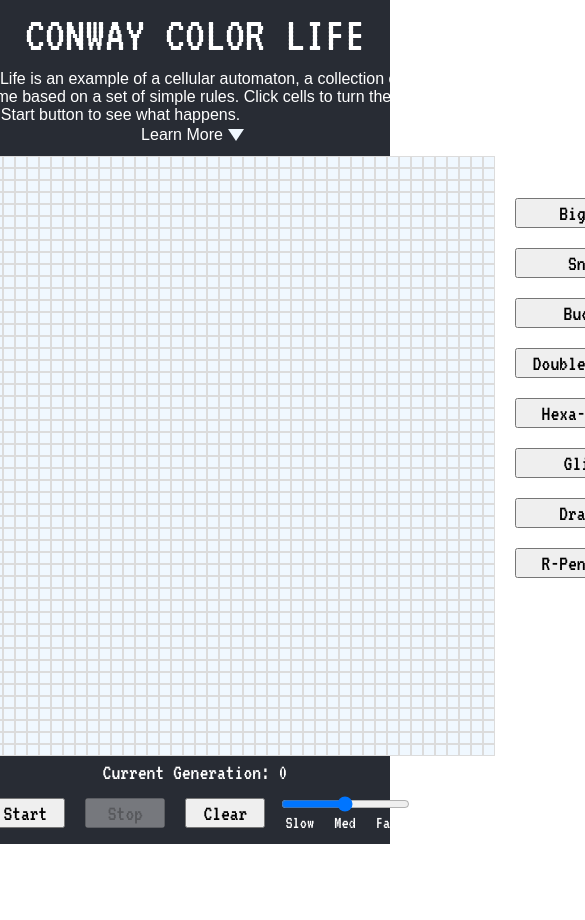
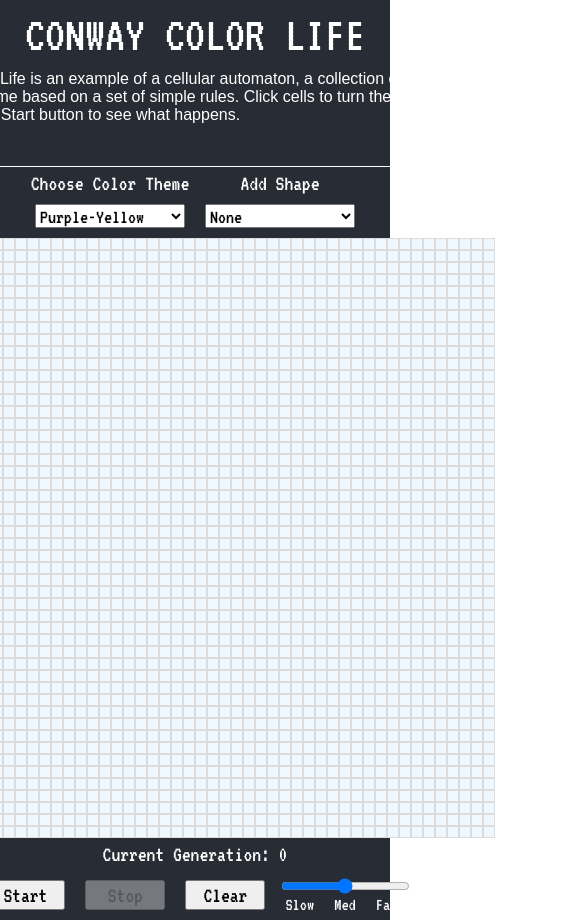
Before and after one commit to mklewandowski/conway-color-life, a React (Create React App) app: page / in a window 390 px wide. Shown: the top 920 px of the page, 585 px wide, since content can reach past the window. Before the commit the page ends 844 px from the top, so only its background shows below. Built offline with nearby package versions, Linux system fonts and the light colour scheme.

Commit message:
Update layout to work better on phones, move theme and shape buttons above playfield grid

```diff
--- a/src/app-header.css
+++ b/src/app-header.css
@@ -18,8 +18,9 @@
   display: flex;
   flex-direction: row;
   align-items: center;
-  justify-content: center;
+  justify-content: left;
   cursor: pointer;
+  margin-top: 5px;
 }
 
 .icon {
--- a/src/app.css
+++ b/src/app.css
@@ -56,6 +56,27 @@
   cursor: pointer;
 }
 
+.divider {
+  background-color: white;
+  width: 600px;
+  height: 1px;
+  margin: 5px 0 5px 0;
+}
+
+.options-container {
+  font-size: 22px;
+  display: flex;
+  justify-content: center;
+  align-items: center;
+}
+
+.select {
+  margin: 10px;
+  width: 150px;
+  font-size: 20px;
+  font-family: 'VT323', monospace;
+}
+
 .grid {
   display: flex;
   flex-wrap: wrap;
--- a/src/app.tsx
+++ b/src/app.tsx
@@ -13,6 +13,7 @@ function App() {
   const [isRunning, setIsRunning] = useState(false);
   const [currentColor, setCurrentColor] = useState(0);
   const [currentSpeed, setCurrentSpeed] = useState(1);
+  const [startShape, setStartShape] = useState("None");
   const [generation, setGeneration] = useState(0);
   const [gridCells, setGridCells] = useState(Array.from({length: rows * cols}, (v, i) => initialDeadCell));
 
@@ -77,16 +78,39 @@ function App() {
     setCurrentSpeed(event.target.value);
   }
 
+  const handleThemeChange = (event: any) => {
+    setCurrentColor(event.target.value);
+  }
+
+  const handleShapeChange = (event: any) => {
+    setShape(event.target.value);
+    setStartShape(event.target.value);
+  }
+
+
   return (
     <div className="App">
       <Header />
+      <div className="divider" />
+      <div className="options-container">
+        <div className="vertical-container">
+          <div>Choose Color Theme</div>
+          <select className="select" name="selectThemeList" id="selectThemeList" value={currentColor} onChange={handleThemeChange}>
+            { colorThemes.map((theme, i) =>
+                <option key={`theme-${i}`} value={i}>{theme.name}</option>
+            )}
+          </select>
+        </div>
+        <div className="vertical-container">
+          <div>Add Shape</div>
+          <select className="select" name="selectShapeList" id="selectShapeList" value={startShape} onChange={handleShapeChange}>
+            { shapes.map((shape, i) =>
+                <option key={`shape-${i}`} value={shape.name}>{shape.name}</option>
+            )}
+          </select>
+        </div>
+      </div>
       <div className="grid-container">
-        <div className="themes">
-          Choose Color Theme
-          { colorThemes.map((theme, i) =>
-              <button key={`theme-${i}`} onClick={() => setCurrentColor(i)}>{theme.name}</button>
-          )}
-        </div>
         <div className="grid">
           { gridCells.map((cell, i) =>
             <GridCell
@@ -96,12 +120,6 @@ function App() {
               isRunning={isRunning}
               color={cell.state === 0 ? "aliceblue" : colorThemes[currentColor].colors[cell.age]}
             />
-          )}
-        </div>
-        <div className="shapes">
-          Add Shape
-          { shapes.map((shape, i) =>
-              <button key={`shape-${i}`} onClick={() => setShape(shape.name)}>{shape.name}</button>
           )}
         </div>
       </div>
--- a/src/utils.ts
+++ b/src/utils.ts
@@ -50,6 +50,7 @@ export interface Shape {
 }
 
 export const shapes: Shape[] = [
+  { name: "None" },
   { name: "Big Mug" },
   { name: "Snake" },
   { name: "Bucket" },
```
